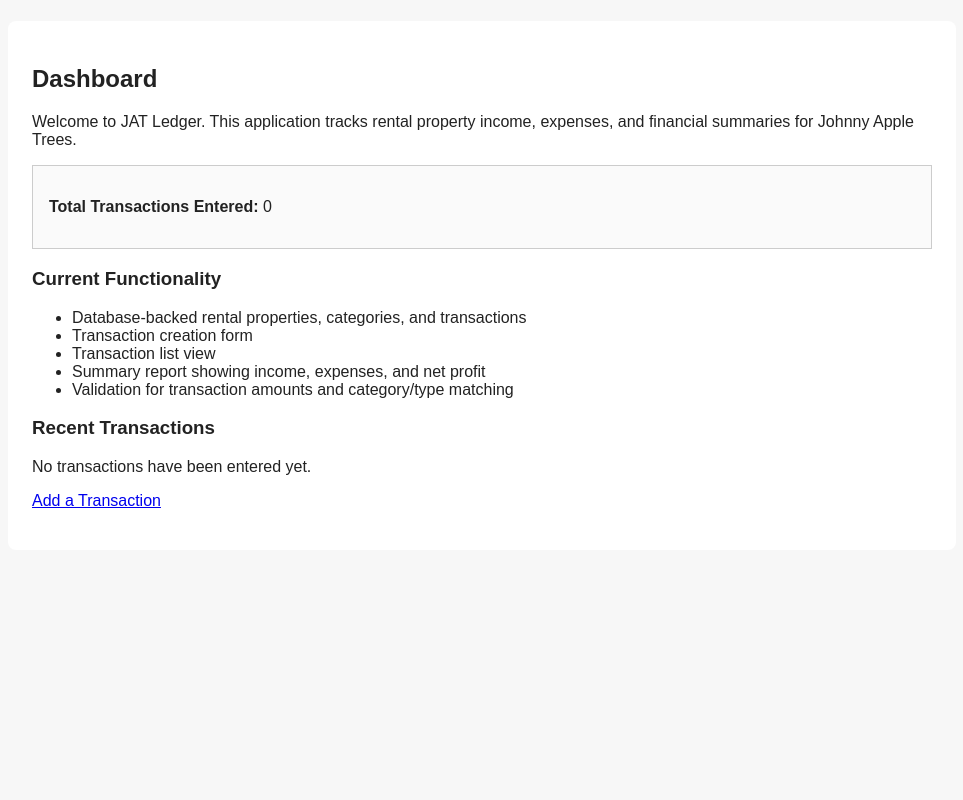
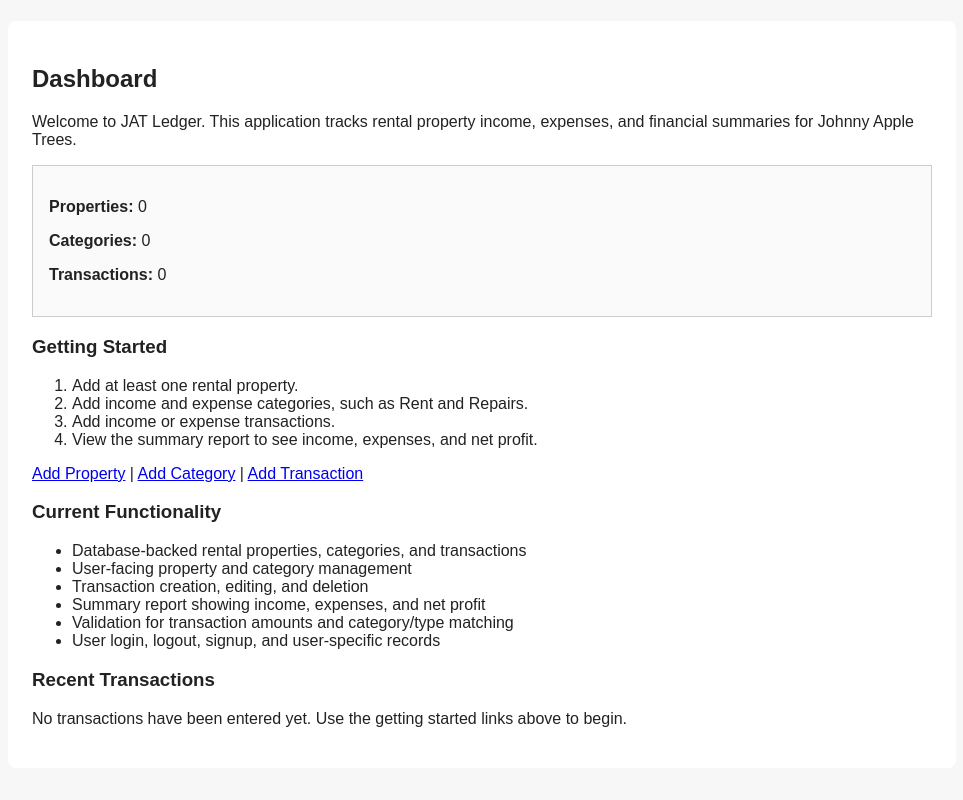
Before and after one commit to jnotter01/JAT-Ledger, a Django app: page / in a window 1280 px wide. Shown: the part 152-952 px from the top of the page, without its empty margins (24-987 px from the left). Before the commit the page ends 660 px from the top, so only its background shows below. Run offline with Django 5.2, Linux system fonts and the light colour scheme; the visitor is signed in with stand-in values (Sample User, id 1); data that the repository does not hold is empty.

Commit message:
Improve dashboard onboarding for new users

```diff
--- a/ledger/templates/ledger/dashboard.html
+++ b/ledger/templates/ledger/dashboard.html
@@ -9,17 +9,35 @@
 </p>
 
 <div class="summary-box">
-    <p><strong>Total Transactions Entered:</strong> {{ transaction_count }}</p>
+    <p><strong>Properties:</strong> {{ property_count }}</p>
+    <p><strong>Categories:</strong> {{ category_count }}</p>
+    <p><strong>Transactions:</strong> {{ transaction_count }}</p>
 </div>
+
+<h3>Getting Started</h3>
+
+<ol>
+    <li>Add at least one rental property.</li>
+    <li>Add income and expense categories, such as Rent and Repairs.</li>
+    <li>Add income or expense transactions.</li>
+    <li>View the summary report to see income, expenses, and net profit.</li>
+</ol>
+
+<p>
+    <a href="{% url 'property_create' %}">Add Property</a> |
+    <a href="{% url 'category_create' %}">Add Category</a> |
+    <a href="{% url 'transaction_create' %}">Add Transaction</a>
+</p>
 
 <h3>Current Functionality</h3>
 
 <ul>
     <li>Database-backed rental properties, categories, and transactions</li>
-    <li>Transaction creation form</li>
-    <li>Transaction list view</li>
+    <li>User-facing property and category management</li>
+    <li>Transaction creation, editing, and deletion</li>
     <li>Summary report showing income, expenses, and net profit</li>
     <li>Validation for transaction amounts and category/type matching</li>
+    <li>User login, logout, signup, and user-specific records</li>
 </ul>
 
 <h3>Recent Transactions</h3>
@@ -46,10 +64,6 @@
     </tbody>
 </table>
 {% else %}
-<p>No transactions have been entered yet.</p>
+<p>No transactions have been entered yet. Use the getting started links above to begin.</p>
 {% endif %}
-
-<p>
-    <a href="{% url 'transaction_create' %}">Add a Transaction</a>
-</p>
 {% endblock %}
--- a/ledger/views.py
+++ b/ledger/views.py
@@ -26,10 +26,14 @@ def signup(request):
 
 @login_required
 def dashboard(request):
+    property_count = Property.objects.filter(user=request.user).count()
+    category_count = Category.objects.filter(user=request.user).count()
     transaction_count = Transaction.objects.filter(user=request.user).count()
     recent_transactions = Transaction.objects.filter(user=request.user).order_by("-transaction_date")[:5]
 
     return render(request, "ledger/dashboard.html", {
+        "property_count": property_count,
+        "category_count": category_count,
         "transaction_count": transaction_count,
         "recent_transactions": recent_transactions,
     })
```
